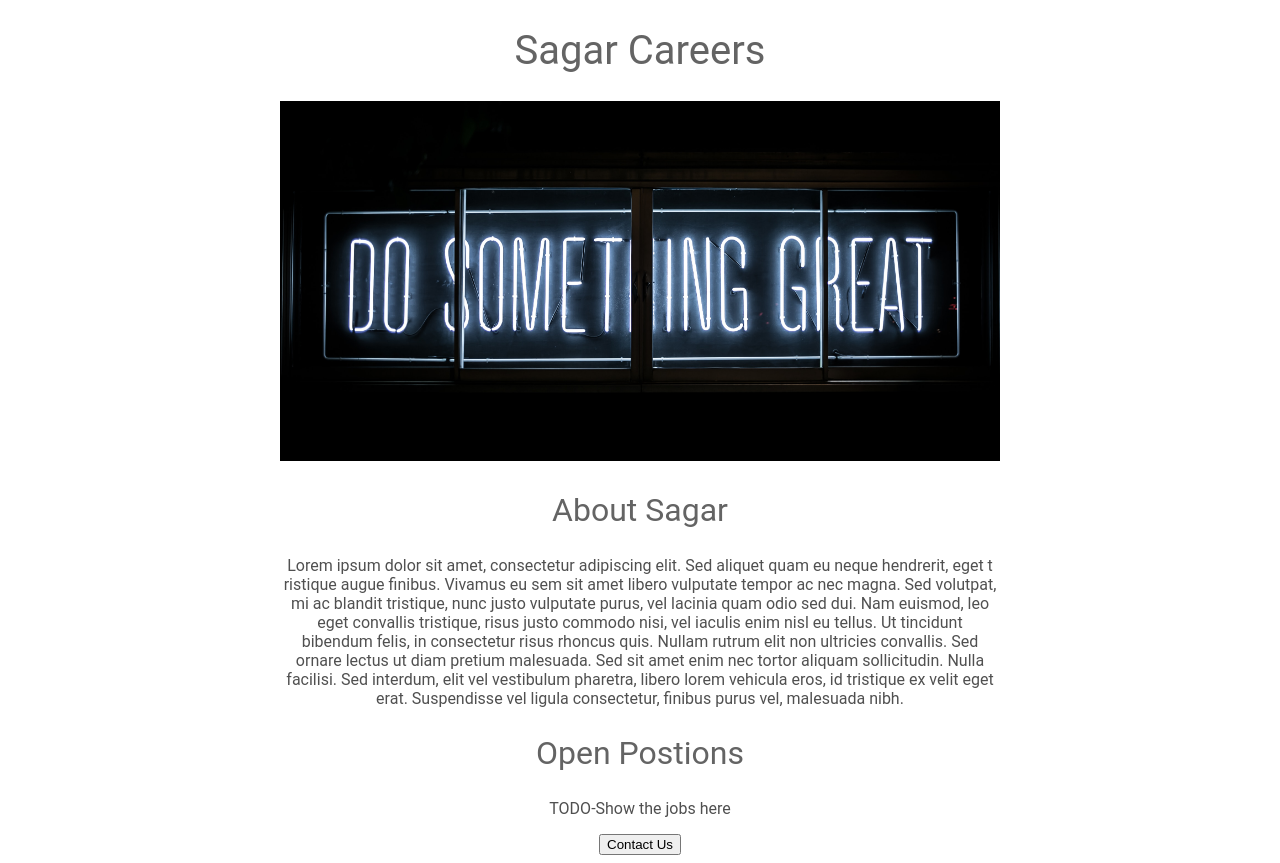
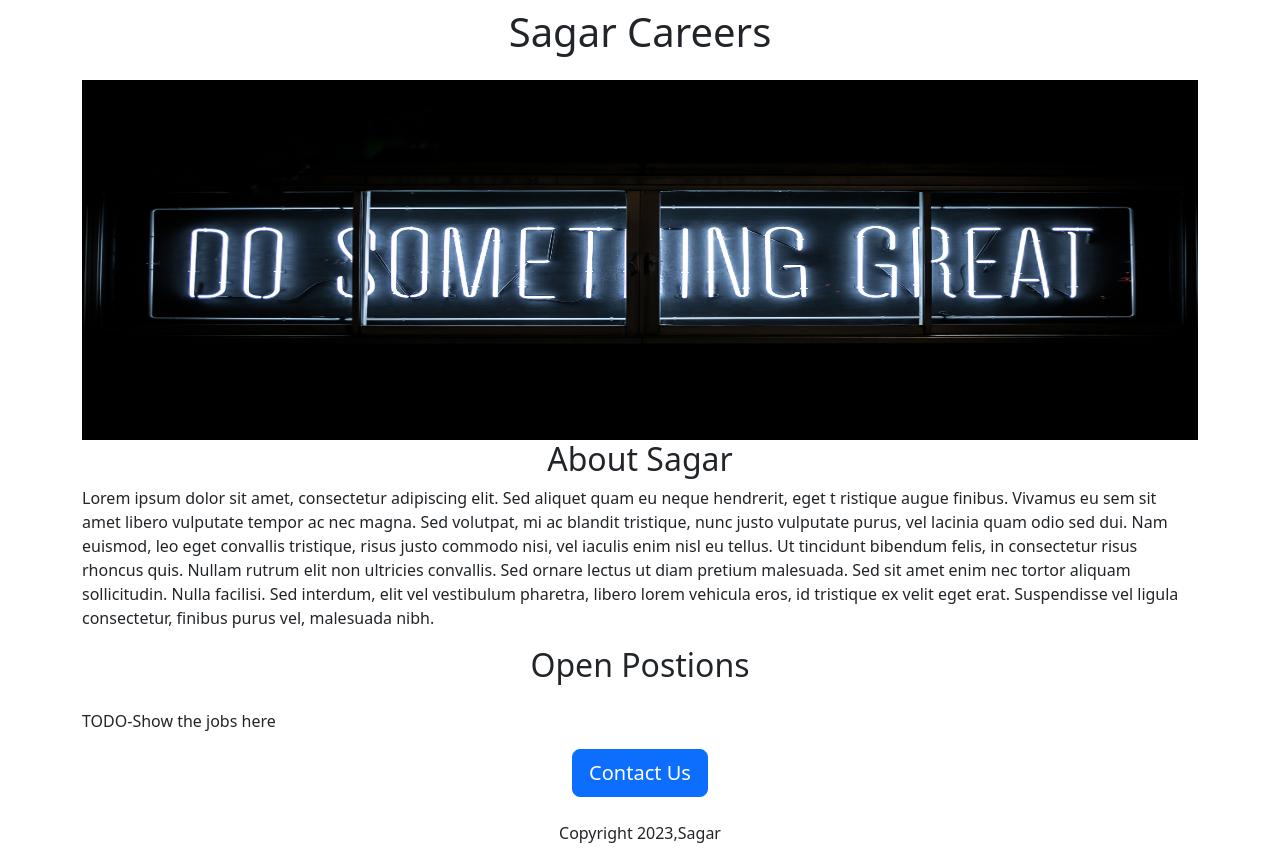
Before and after one commit to sagar431/sagar-Careers-website-, a Flask app: page / in a window 1280 px wide. Run offline with Flask 2, Linux system fonts and the light colour scheme.

Commit message:
added booststrap

```diff
--- a/templates/home.html
+++ b/templates/home.html
@@ -2,52 +2,21 @@
 <html>
 <head>
     <title> Sagar Careers </title>
+
+    <meta charset="utf-8">
+    <meta name="viewport" content="width=device-width, initial-scale=1">
+    <link href="https://cdn.jsdelivr.net/npm/bootstrap@5.3.0-alpha2/dist/css/bootstrap.min.css" rel="stylesheet" integrity="sha384-aFq/bzH65dt+w6FI2ooMVUpc+21e0SRygnTpmBvdBgSdnuTN7QbdgL+OapgHtvPp" crossorigin="anonymous">
     <style>
-      h1{
-         font-size: 40px;
-         font-family:Roboto;
-         font-weight: normal;
-         color:rgb(100,100,100);
-         text-align: center;
-
-         }
-
-      #banner {
-
-      width:100%;
-      height:360px;
-      object-fit: cover;
-      }
-
-      h2 {
-          font-size: 32px;
-         font-family:Roboto;
-         font-weight: normal;
-         color:rgb(100,100,100);
-         text-align: center;
-         }
-
-        p{
-
-         font-family:Roboto;
-         font-weight: normal;
-         color:rgb(80,80,80);
-         text-align: center;
-         }
-         #container{
-
-         max-width: 720px;
-         margin:0 auto 0 auto;
-
-
-         }
-
+        #banner{
+            height:360px;
+            width:100%;
     </style>
+    </head>
     <body>
-    <div id ="container">
-    <h1> Sagar Careers</h1>
-     <img id="banner" src="http://127.0.0.1:5000/static/banners.jpeg",height="320">
-     <h2> About Sagar </h2>
+    <div class ="container">
+    <h1 class="text-center mt-2 mb-4 "> Sagar Careers</h1>
+     <img class="img-fluid"  id="banner"src="http://127.0.0.1:5000/static/banners.jpeg",height="320">
+     <h2 class="text-center"> About Sagar </h2>
      <p>
          Lorem ipsum dolor sit amet, consectetur adipiscing elit. Sed aliquet quam eu neque hendrerit, eget t
          ristique augue finibus. Vivamus eu sem sit amet libero vulputate tempor ac nec magna.
@@ -59,14 +28,15 @@
          id tristique ex velit eget erat. Suspendisse vel ligula consectetur,
          finibus purus vel, malesuada nibh.
      </p>
-      <h2>Open Postions      </h2>
+      <h2 class="text-center mt-2 mb-4">Open Postions      </h2>
       <p> TODO-Show the jobs here </p>
-        <div style="text-align:center;">
-      <button >Contact Us</button>
+        <div class="text-center">
+      <button class="btn btn-primary btn-lg" >Contact Us</button>
+            <p class="mt-4">Copyright 2023,Sagar</p>
             </div>
     </div>
 
     </body>
-</head>
+
 
 </html>
```
